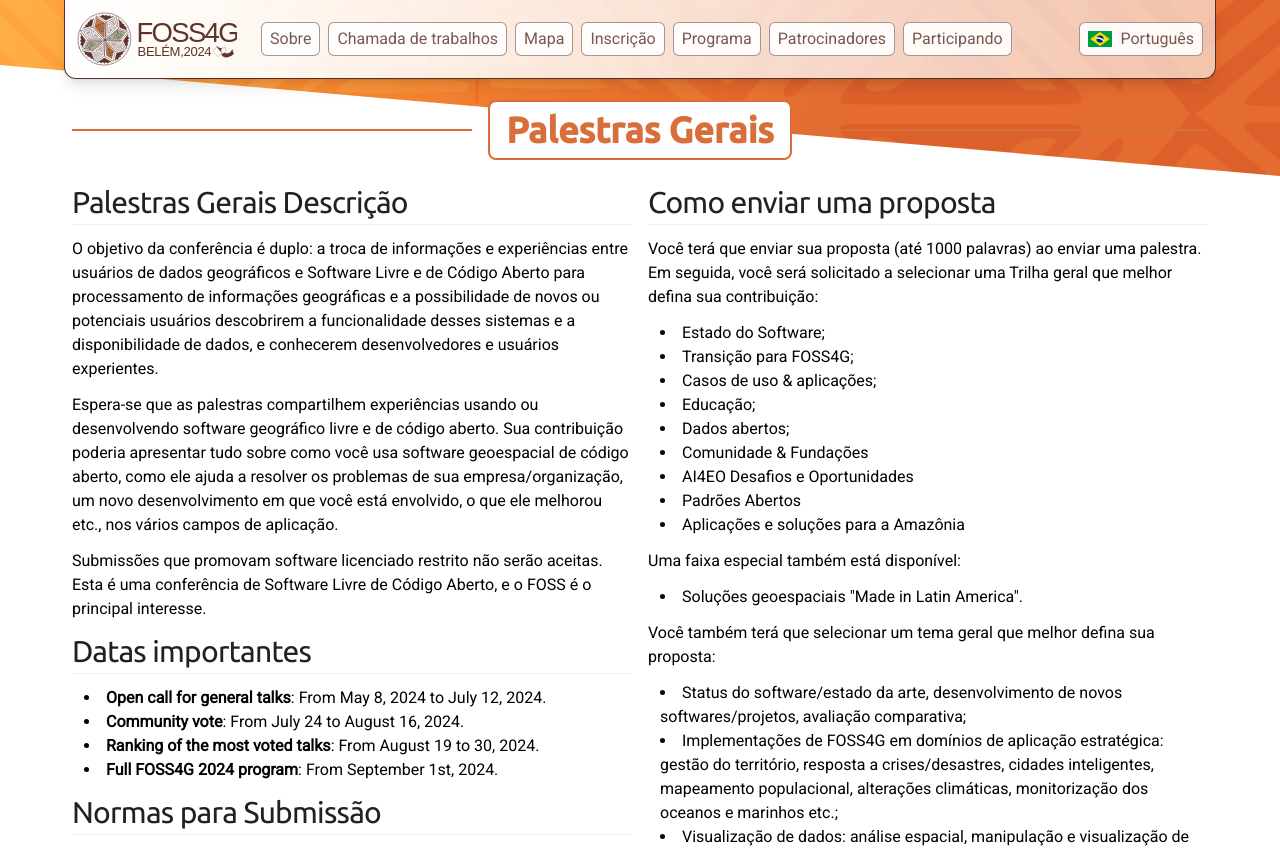
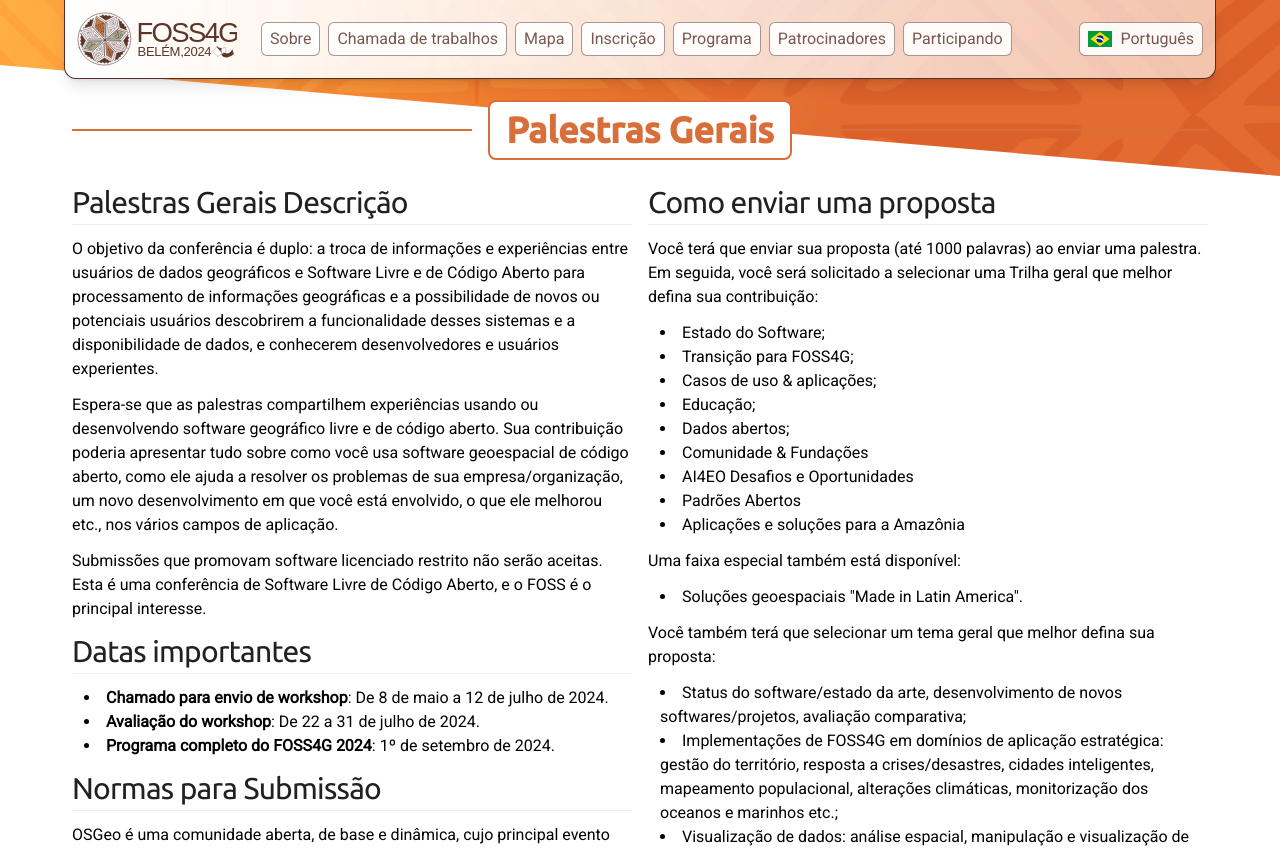
Before and after one commit to FOSS4G-2024-Belem/foss4g-2024-belem.github.io, a Next.js app: page /pt/cfp/palestras-gerais in a window 1280 px wide. Shown: the top 848 px of the page. Built offline with nearby package versions, Linux system fonts and the light colour scheme.

Commit message:
fix dtas importante CFP general and workshops PT

```diff
--- a/src/pages/en/cfp/workshops.mdx
+++ b/src/pages/en/cfp/workshops.mdx
@@ -27,9 +27,9 @@ export const metadata = {
     #### Deadlines
     ---
 
-    - **CFP for Submission of workshop**: From May 8 to July 12, 2024.
-    - **Workshop Evaluation**: From July 22 to 31, 2024.
-    - **Full FOSS4G 2024 program**: September 1, 2024.
+    - **Chamado para envio de workshop**: De 8 de maio a 12 de julho de 2024.
+    - **Avaliação do workshop**: De 22 a 31 de julho de 2024.
+    - **Programa completo do FOSS4G 2024**: 1º de setembro de 2024.
 
     </div>
     <div>
--- a/src/pages/pt/cfp/palestras-gerais.mdx
+++ b/src/pages/pt/cfp/palestras-gerais.mdx
@@ -26,10 +26,9 @@ export const metadata = {
       #### Datas importantes
       ---
 
-      - **Open call for general talks**: From May 8, 2024 to July 12, 2024.
-      - **Community vote**: From July 24 to August 16, 2024.
-      - **Ranking of the most voted talks**: From August 19 to 30, 2024.
-      - **Full FOSS4G 2024 program**: From September 1st, 2024.
+    - **Chamado para envio de workshop**: De 8 de maio a 12 de julho de 2024.
+    - **Avaliação do workshop**: De 22 a 31 de julho de 2024.
+    - **Programa completo do FOSS4G 2024**: 1º de setembro de 2024.
 
     #### Normas para Submissão
     ---
```
